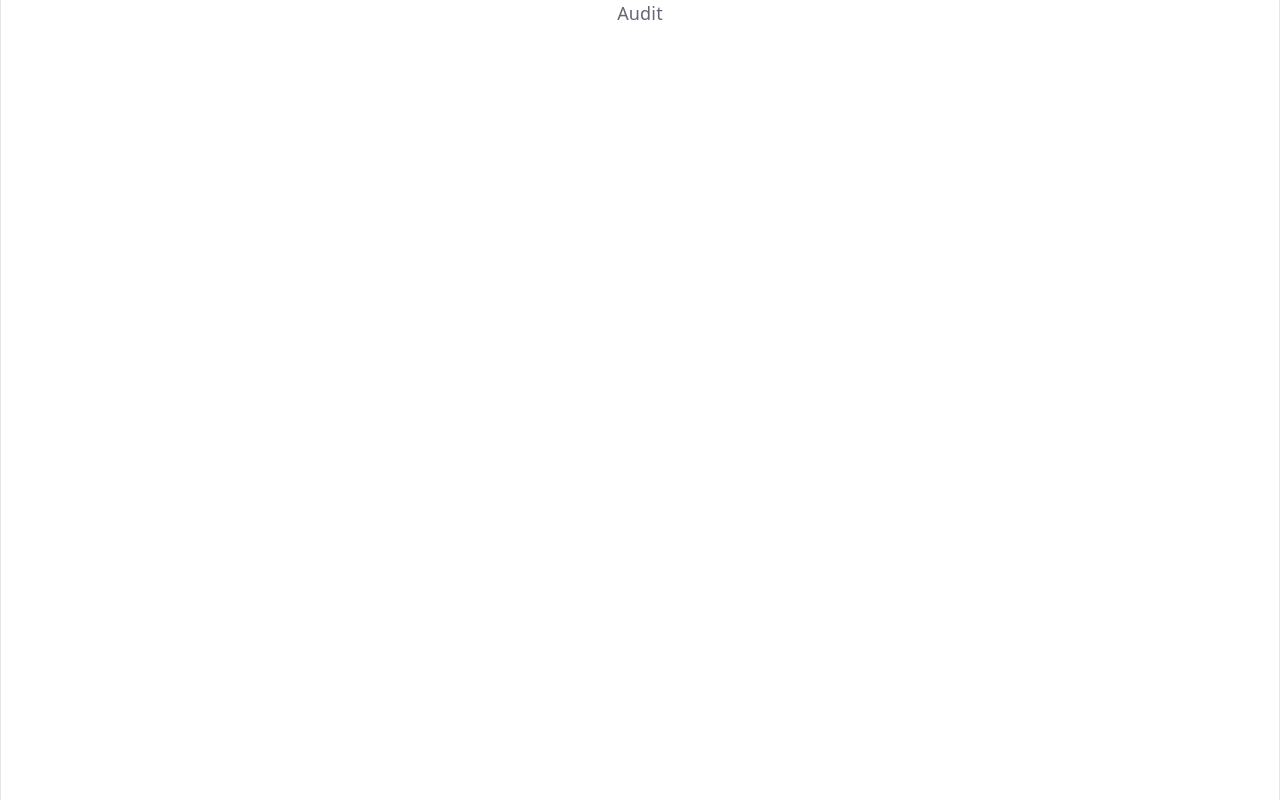
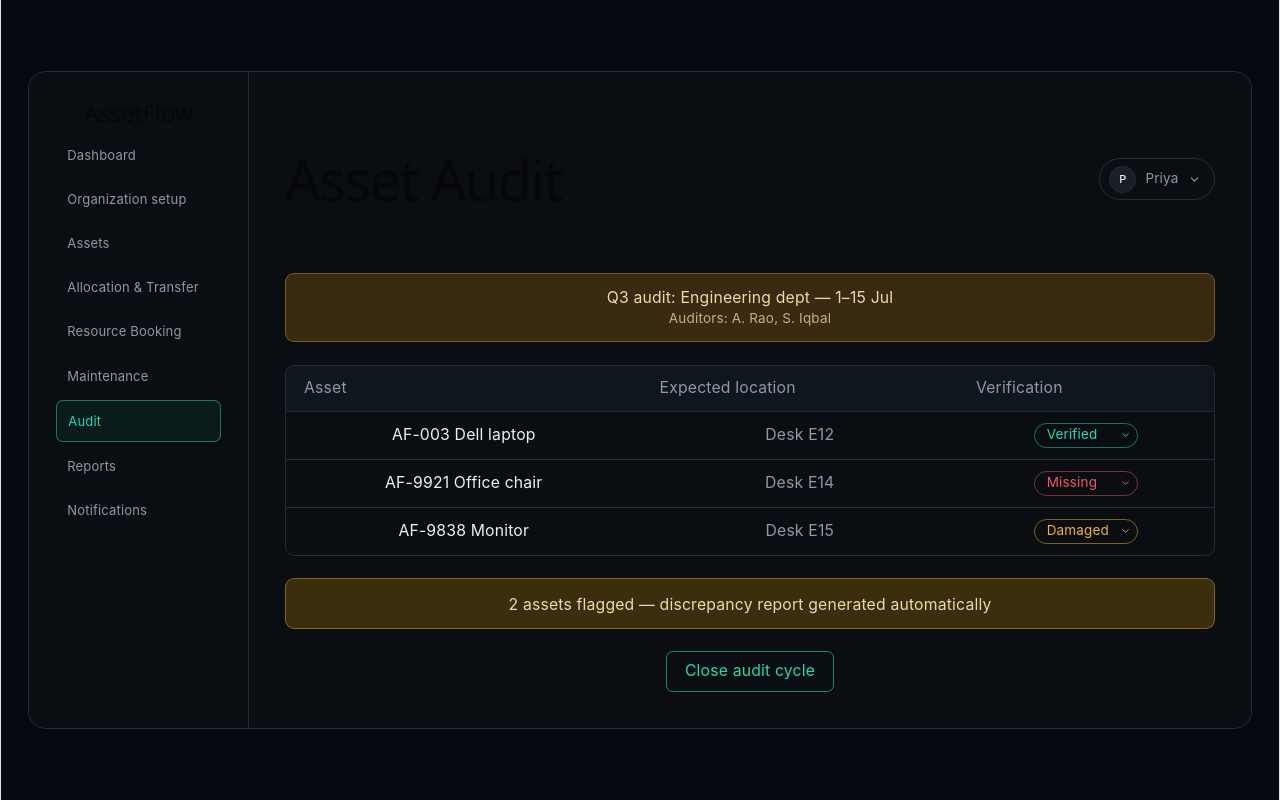
Before and after one commit to anurag435/AssetFlow, a React (Vite) app in the folder frontend/: page /audit in a window 1280 px wide. Built offline with nearby package versions, Linux system fonts and the light colour scheme.

Commit message:
Audit Added

```diff
--- a/frontend/src/components/Audit.jsx
+++ b/frontend/src/components/Audit.jsx
@@ -1,9 +1,239 @@
-import React from 'react'
+import { useState, useRef, useEffect } from "react";
+import { LogOut, ChevronDown, ClipboardCheck } from "lucide-react";
 
-const Audit = () => {
+const navItems = [
+  "Dashboard",
+  "Organization setup",
+  "Assets",
+  "Allocation & Transfer",
+  "Resource Booking",
+  "Maintenance",
+  "Audit",
+  "Reports",
+  "Notifications",
+];
+
+const auditCycle = {
+  title: "Q3 audit: Engineering dept — 1–15 Jul",
+  auditors: "A. Rao, S. Iqbal",
+};
+
+const auditItems = [
+  { asset: "AF-003 Dell laptop", location: "Desk E12", status: "Verified" },
+  { asset: "AF-9921 Office chair", location: "Desk E14", status: "Missing" },
+  { asset: "AF-9838 Monitor", location: "Desk E15", status: "Damaged" },
+];
+
+export default function AuditPage({ userName = "Priya", onNavigate, onLogout }) {
+  const [activeNav, setActiveNav] = useState("Audit");
+  const [items, setItems] = useState(auditItems);
+  const [closed, setClosed] = useState(false);
+
+  const flaggedCount = items.filter((i) => i.status !== "Verified").length;
+
+  function goTo(item) {
+    setActiveNav(item);
+    onNavigate?.(item);
+  }
+
+  function setStatus(asset, status) {
+    if (closed) return;
+    setItems((prev) => prev.map((i) => (i.asset === asset ? { ...i, status } : i)));
+  }
+
   return (
-    <div>Audit</div>
-  )
+    <div className="min-h-screen bg-[#060a10] font-['Inter'] flex items-center justify-center p-6">
+      <div className="w-full rounded-2xl border border-[#232C36] bg-[#0A0E13] overflow-hidden flex fade-in">
+        <Sidebar active={activeNav} onSelect={goTo} />
+
+        <div className="flex-1 min-w-0 p-8">
+          <div className="flex items-center justify-between">
+            <h1 className="text-[#ECF1F5] font-['Space_Grotesk'] font-semibold text-xl">Asset Audit</h1>
+            <ProfileMenu userName={userName} onLogout={onLogout} />
+          </div>
+
+          <div
+            className="mt-5 rounded-lg border border-[#F0B429]/35 bg-[#3A2A12] px-4 py-3 fade-up"
+            style={{ animationDelay: "40ms" }}
+          >
+            <p className="text-sm text-[#F0D9A6]">{auditCycle.title}</p>
+            <p className="text-xs text-[#C7B182] mt-1">Auditors: {auditCycle.auditors}</p>
+          </div>
+
+          <div className="mt-5 rounded-lg border border-[#232C36] overflow-hidden fade-up" style={{ animationDelay: "90ms" }}>
+            <table className="w-full text-sm">
+              <thead>
+                <tr className="border-b border-[#232C36] bg-[#10161D]">
+                  <th className="text-left text-[#8C99A6] font-normal px-4 py-2.5">Asset</th>
+                  <th className="text-left text-[#8C99A6] font-normal px-4 py-2.5">Expected location</th>
+                  <th className="text-left text-[#8C99A6] font-normal px-4 py-2.5">Verification</th>
+                </tr>
+              </thead>
+              <tbody className="divide-y divide-[#232C36]">
+                {items.map((item) => (
+                  <tr key={item.asset} className="transition-colors hover:bg-[#10161D]">
+                    <td className="px-4 py-2.5 text-[#ECF1F5]">{item.asset}</td>
+                    <td className="px-4 py-2.5 text-[#8C99A6]">{item.location}</td>
+                    <td className="px-4 py-2.5">
+                      <VerificationSelect
+                        value={item.status}
+                        disabled={closed}
+                        onChange={(status) => setStatus(item.asset, status)}
+                      />
+                    </td>
+                  </tr>
+                ))}
+              </tbody>
+            </table>
+          </div>
+
+          {flaggedCount > 0 && (
+            <div
+              className="mt-5 rounded-lg border border-[#F0B429]/40 bg-[#3A2E0E] px-4 py-2.5 fade-up transition-colors hover:bg-[#453711] cursor-default"
+              style={{ animationDelay: "140ms" }}
+            >
+              <span className="text-sm text-[#F0D9A6]">
+                {flaggedCount} asset{flaggedCount > 1 ? "s" : ""} flagged — discrepancy report generated automatically
+              </span>
+            </div>
+          )}
+
+          <div className="mt-5 fade-up" style={{ animationDelay: "190ms" }}>
+            {!closed ? (
+              <ActionButton label="Close audit cycle" primary onClick={() => setClosed(true)} />
+            ) : (
+              <span className="inline-flex items-center gap-1.5 text-sm text-[#8C99A6]">
+                <ClipboardCheck size={14} className="text-[#29D8AA]" />
+                Audit cycle closed — asset statuses updated
+              </span>
+            )}
+          </div>
+        </div>
+      </div>
+
+      <style>{`
+        @keyframes fadeIn { from { opacity: 0; transform: translateY(10px); } to { opacity: 1; transform: translateY(0); } }
+        .fade-in { animation: fadeIn .4s ease both; }
+        @keyframes fadeUp { from { opacity: 0; transform: translateY(6px); } to { opacity: 1; transform: translateY(0); } }
+        .fade-up { animation: fadeUp .4s cubic-bezier(0.16, 1, 0.3, 1) both; }
+        @keyframes menuIn { from { opacity: 0; transform: translateY(-4px) scale(.98); } to { opacity: 1; transform: translateY(0) scale(1); } }
+        .menu-in { animation: menuIn .15s ease both; transform-origin: top right; }
+      `}</style>
+    </div>
+  );
 }
 
-export default Audit
+function Sidebar({ active, onSelect }) {
+  return (
+    <aside className="w-[220px] shrink-0 border-r border-[#232C36] p-6">
+      <h2 className="text-[#ECF1F5] font-['Space_Grotesk'] font-bold text-lg mb-6">AssetFlow</h2>
+
+      <nav className="space-y-1">
+        {navItems.map((item) => {
+          const isActive = item === active;
+          return (
+            <button
+              key={item}
+              onClick={() => onSelect(item)}
+              className={`w-full text-left px-2.5 py-1.5 rounded-md text-[13px] transition-colors ${
+                isActive
+                  ? "border border-[#29D8AA]/50 text-[#29D8AA] bg-[#29D8AA]/[0.06]"
+                  : "text-[#8C99A6] hover:text-[#ECF1F5] hover:bg-[#10161D]"
+              }`}
+            >
+              {item}
+            </button>
+          );
+        })}
+      </nav>
+    </aside>
+  );
+}
+
+function ProfileMenu({ userName, onLogout }) {
+  const [open, setOpen] = useState(false);
+  const menuRef = useRef(null);
+
+  useEffect(() => {
+    function handleClickOutside(e) {
+      if (menuRef.current && !menuRef.current.contains(e.target)) setOpen(false);
+    }
+    document.addEventListener("mousedown", handleClickOutside);
+    return () => document.removeEventListener("mousedown", handleClickOutside);
+  }, []);
+
+  function handleLogout() {
+    setOpen(false);
+    onLogout?.();
+  }
+
+  return (
+    <div className="relative" ref={menuRef}>
+      <button
+        onClick={() => setOpen((v) => !v)}
+        className="flex items-center gap-2 pl-2 pr-3 py-1.5 rounded-full border border-[#232C36] transition-colors hover:border-[#4C9FFE]/50 hover:bg-[#10161D]"
+      >
+        <span className="w-6 h-6 rounded-full bg-[#171F27] border border-[#232C36] flex items-center justify-center text-[11px] text-[#ECF1F5] font-medium">
+          {userName.charAt(0)}
+        </span>
+        <span className="text-xs text-[#8C99A6]">{userName}</span>
+        <ChevronDown size={13} className={`text-[#8C99A6] transition-transform ${open ? "rotate-180" : ""}`} />
+      </button>
+
+      {open && (
+        <div className="menu-in absolute right-0 mt-2 w-44 rounded-lg border border-[#232C36] bg-[#10161D] shadow-lg shadow-black/40 overflow-hidden z-10">
+          <div className="px-3.5 py-2.5 border-b border-[#232C36]">
+            <p className="text-sm text-[#ECF1F5] font-medium truncate">{userName}</p>
+            <p className="text-xs text-[#8C99A6] mt-0.5">Employee</p>
+          </div>
+          <button
+            onClick={handleLogout}
+            className="w-full flex items-center gap-2 px-3.5 py-2.5 text-sm text-[#F0555F] hover:bg-[#F0555F]/[0.08] transition-colors"
+          >
+            <LogOut size={14} />
+            Log out
+          </button>
+        </div>
+      )}
+    </div>
+  );
+}
+
+function VerificationSelect({ value, onChange, disabled }) {
+  const styles = {
+    Verified: "border-[#29D8AA]/50 text-[#29D8AA]",
+    Missing: "border-[#F0555F]/50 text-[#F0555F]",
+    Damaged: "border-[#F0B429]/50 text-[#F0B429]",
+  };
+
+  return (
+    <div className="relative inline-block">
+      <select
+        value={value}
+        disabled={disabled}
+        onChange={(e) => onChange(e.target.value)}
+        className={`appearance-none px-2.5 py-0.5 pr-6 rounded-full text-xs bg-transparent outline-none cursor-pointer border disabled:cursor-default disabled:opacity-80 ${styles[value]}`}
+      >
+        <option value="Verified" className="bg-[#10161D] text-[#ECF1F5]">Verified</option>
+        <option value="Missing" className="bg-[#10161D] text-[#ECF1F5]">Missing</option>
+        <option value="Damaged" className="bg-[#10161D] text-[#ECF1F5]">Damaged</option>
+      </select>
+      <ChevronDown size={11} className={`absolute right-1.5 top-1/2 -translate-y-1/2 pointer-events-none ${styles[value].split(" ")[1]}`} />
+    </div>
+  );
+}
+
+function ActionButton({ label, primary, onClick }) {
+  return (
+    <button
+      onClick={onClick}
+      className={`h-9 px-4 rounded-md text-sm transition-all active:scale-[0.97] border ${
+        primary
+          ? "border-[#29D8AA]/60 text-[#29D8AA] hover:bg-[#29D8AA]/[0.08]"
+          : "border-[#3A4551] text-[#ECF1F5] hover:bg-[#171F27]"
+      }`}
+    >
+      {label}
+    </button>
+  );
+}
```
